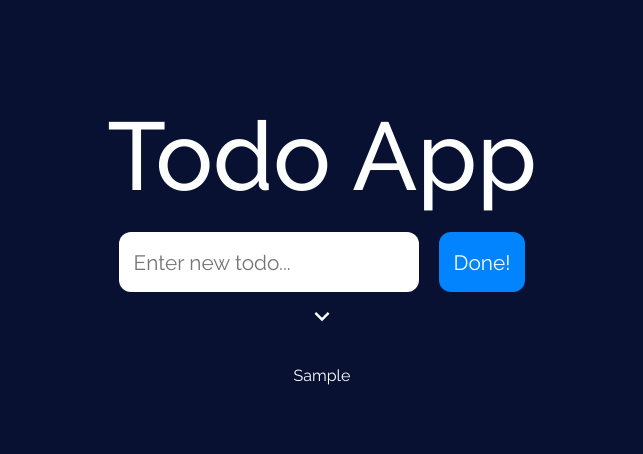
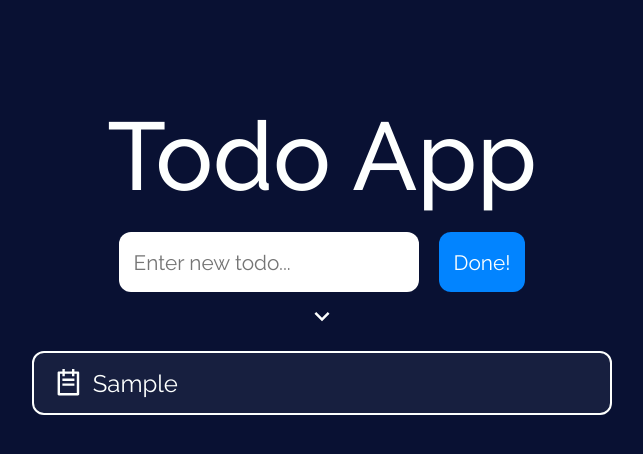
Before and after one commit to alexeymasasin/todo-app-demo, a React (Create React App) app: page / in a window 1280 px wide. Both pictures are taken after typing "Sample" into the empty fields and a click on the button "Done!". Shown: the top 454 px of the page, without its empty margins (318-961 px from the left). Built offline with nearby package versions, Linux system fonts and the light colour scheme.

Commit message:
Major UI Update + Remove Todo Functionality

```diff
--- a/package.json
+++ b/package.json
@@ -8,6 +8,7 @@
     "@testing-library/user-event": "^13.5.0",
     "react": "^18.2.0",
     "react-dom": "^18.2.0",
+    "react-icons": "^5.2.1",
     "react-scripts": "5.0.1",
     "web-vitals": "^2.1.4"
   },
--- a/public/index.html
+++ b/public/index.html
@@ -1,18 +1,18 @@
 <!DOCTYPE html>
 <html lang="en">
 <head>
-    <meta charset="utf-8" />
-    <meta name="viewport" content="width=device-width, initial-scale=1" />
-    <meta name="theme-color" content="#000000" />
+  <meta charset="utf-8"/>
+  <meta content="width=device-width, initial-scale=1" name="viewport"/>
+  <meta content="#000000" name="theme-color"/>
   <meta
+    content="Web site created using create-react-app"
     name="description"
-      content="Web site created using create-react-app"
   />
   <title>React App</title>
-    <link rel="apple-touch-icon" sizes="180x180" href="/apple-touch-icon.png" />
-    <link rel="icon" type="image/png" sizes="32x32" href="/favicon-32x32.png" />
-    <link rel="icon" type="image/png" sizes="16x16" href="/favicon-16x16.png" />
-    <link rel="manifest" href="/site.webmanifest" />
+  <link href="/apple-touch-icon.png" rel="apple-touch-icon" sizes="180x180"/>
+  <link href="/favicon-32x32.png" rel="icon" sizes="32x32" type="image/png"/>
+  <link href="/favicon-16x16.png" rel="icon" sizes="16x16" type="image/png"/>
+  <link href="/site.webmanifest" rel="manifest"/>
 </head>
 <body>
 <div id="root"></div>
--- a/src/App.js
+++ b/src/App.js
@@ -9,6 +9,10 @@ function App() {
 
   const addTodoHandler = (text) => {
     setTodos([...todos, text]);
+  };
+
+  const deleteTodoHandler = (index) => {
+    setTodos(todos.filter((_, i) => i !== index));
   };
 
   const todosOrderHandler = () => {
@@ -23,7 +27,7 @@ function App() {
     <div className="App">
       <h1>Todo App</h1>
       <TodoForm addTodo={addTodoHandler} switchOrder={todosOrderHandler}/>
-      <TodoList order={order} todos={todos}/>
+      <TodoList deleteTodo={deleteTodoHandler} order={order} todos={todos}/>
     </div>
   );
 }
--- a/src/components/Todos/Todo.jsx
+++ b/src/components/Todos/Todo.jsx
@@ -1,7 +1,11 @@
-function Todo({ todo }) {
+import { RiTodoLine } from 'react-icons/ri';
+import styles from './Todo.module.css';
+
+function Todo({ index, deleteTodo, todo }) {
   return (
-    <div>
-      <div>
+    <div onDoubleClick={() => (deleteTodo(index))} className={styles.todo}>
+      <div className={styles.todo_text}>
+        <RiTodoLine className={styles.todo_icon}/>
         {todo}
       </div>
     </div>
--- a/src/components/Todos/Todo.module.css
+++ b/src/components/Todos/Todo.module.css
@@ -0,0 +1,26 @@
+.todo {
+  display: flex;
+  align-items: center;
+  padding: 10px 20px;
+  height: 40px;
+  margin: 15px 0;
+  font-size: 1.5rem;
+  border-radius: 12px;
+  border: 2px solid #FDFFFE;
+  color: #FDFFFE;
+  background-color: rgba(253, 255, 254, 0.06);
+  user-select: none;
+}
+
+.todo_text {
+  width: 100%;
+  text-align: left;
+  display: flex;
+  align-items: center;
+}
+
+.todo_icon {
+  font-size: 1.8rem;
+  margin-right: 10px;
+  color: #FDFFFE;
+}
--- a/src/components/Todos/TodoForm.jsx
+++ b/src/components/Todos/TodoForm.jsx
@@ -24,7 +24,8 @@ function TodoForm({ addTodo, switchOrder }) {
     <div className={`${styles.todo_form_container} `}>
       <form onSubmit={onSubmitHandler}>
         <input placeholder="Enter new todo..." type="text"
-               value={text} onChange={e => setText(e.target.value)}/>
+               value={text} onChange={e => setText(e.target.value)}
+               maxLength={50}/>
         <button type="submit">Done!</button>
       </form>
 
--- a/src/components/Todos/TodoFrom.module.css
+++ b/src/components/Todos/TodoFrom.module.css
@@ -1,5 +1,4 @@
 .todo_form_container {
-  margin-bottom: 30px;
 }
 
 .todo_form_container form {
@@ -22,10 +21,12 @@
   color: #FDFFFE;
   font-size: 1.3rem;
   transition: 0.1s ease;
+  user-select: none;
 }
 
 .todo_form_container button:hover {
   background-color: #FDFFFE;
+  color: #091133;
 }
 
 .todo_form_container button:active {
@@ -46,9 +47,13 @@
   cursor: pointer;
   color: #FDFFFE;
   transition: 0.15s ease;
+  user-select: none;
 }
 
 .order_arrow_icon:hover {
   color: #0284FF;
-  transform: scale(1.25);
 }
+
+.order_arrow_icon:active {
+  color: #63a4ff;
+}
--- a/src/components/Todos/TodoList.jsx
+++ b/src/components/Todos/TodoList.jsx
@@ -1,19 +1,25 @@
 import Todo from './Todo';
+import styles from './TodoList.module.css';
 
-function TodoList({ todos, order }) {
+function TodoList({ deleteTodo, order, todos }) {
 
   if (order === 'DOWN') {
     return (
-      <div>
+      <div className={styles.todo_list_container}>
+        {todos.length === 0 && <h2>Todo list is empty</h2>}
         {todos.map(
-          (todo, i) => <Todo key={i} todo={todo}/>)}
+          (todo, i) => <Todo index={i} deleteTodo={deleteTodo} key={i}
+                             todo={todo}/>)}
       </div>
     );
   } else {
     return (
-      <div>
+      <div className={styles.todo_list_container}>
+        {todos.length === 0 && <h2>Todo list is empty</h2>}
         {todos.map(
-          (todo, i) => <Todo key={i} todo={todo}/>).reverse()}
+          (todo, i) => <Todo index={i} deleteTodo={deleteTodo} key={i}
+                             todo={todo}/>)
+          .reverse()}
       </div>
     );
   }
--- a/src/components/Todos/TodoList.module.css
+++ b/src/components/Todos/TodoList.module.css
@@ -0,0 +1,3 @@
+.todo_list_container {
+  padding: 0px 10px;
+}
```
Also changed, not shown: public/favicon.png (added), 1 other file (tests, documents, lock files or other folders). Lines whose indentation alone changed are shown as unchanged.
